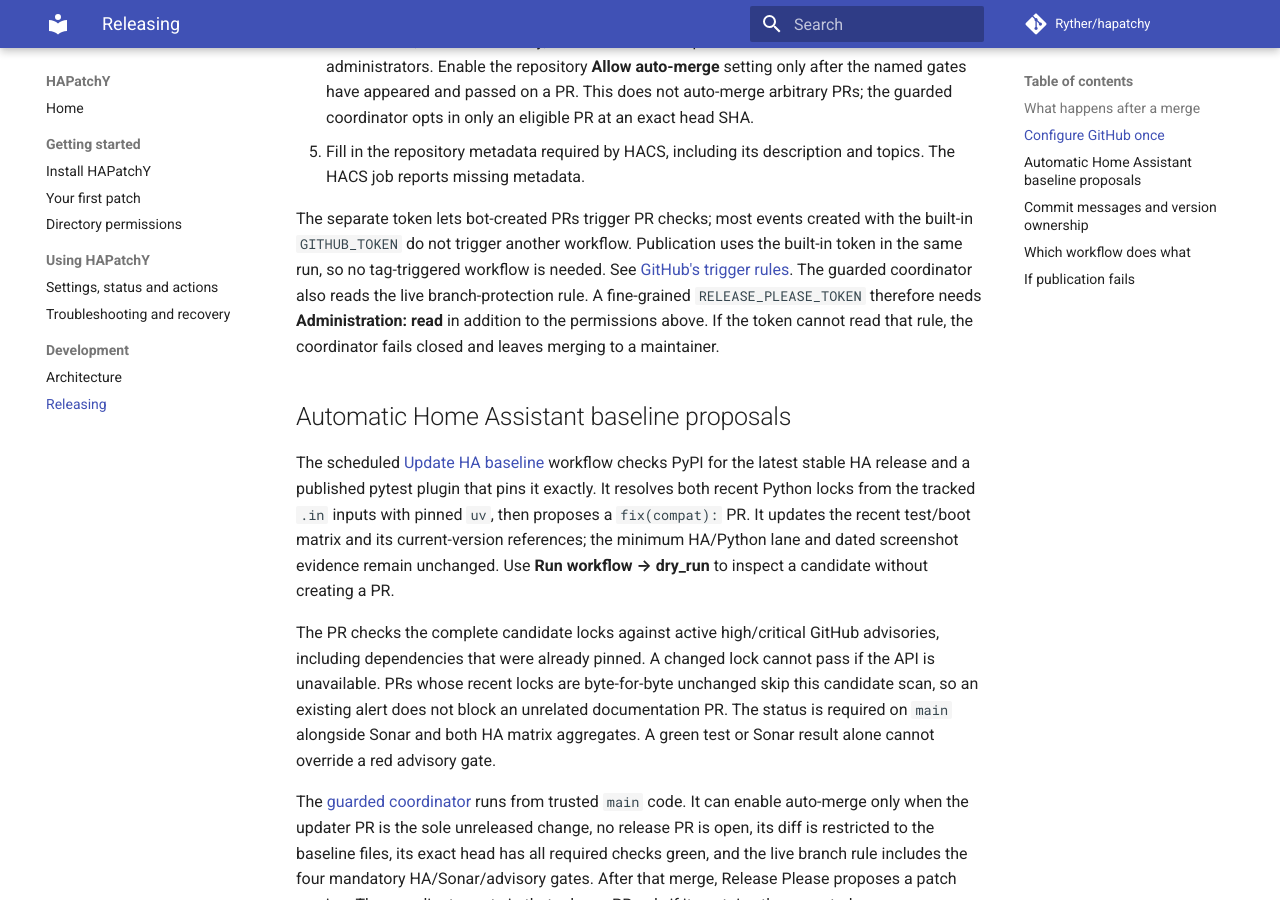
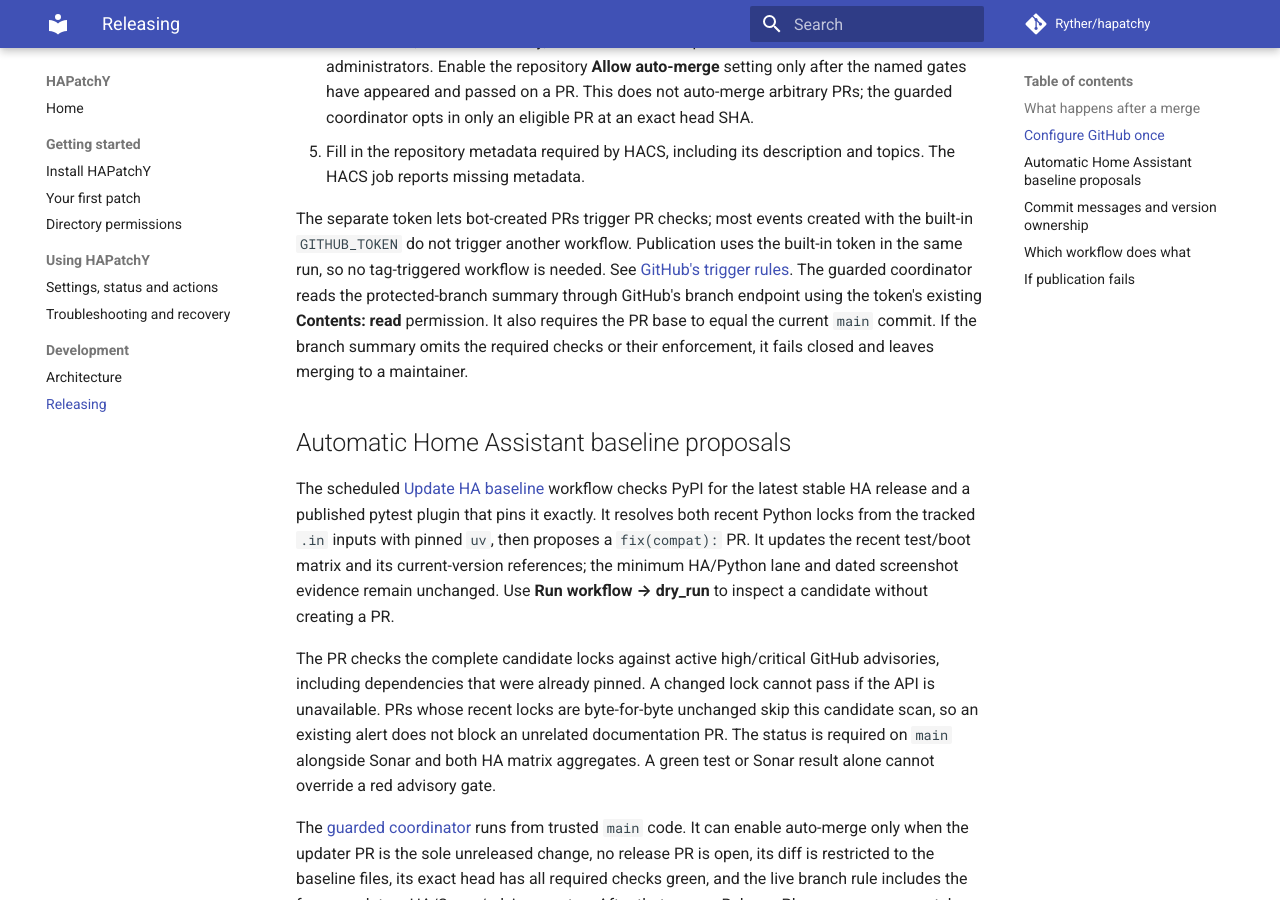
Before and after one commit to Ryther/hapatchy, an MkDocs documentation site: the page built from docs/releasing.md, in a window 1280 px wide and 900 px high, scrolled down 1983 px. Built offline with MkDocs 1.6.1 and Material for MkDocs 9.7.7, drawn with Linux system fonts in a browser that asks for light colours; comment, search, counter and statistics services are not loaded.

Commit message:
fix(ci): inspect public branch summary for auto-merge (#63)

```diff
--- a/docs/releasing.md
+++ b/docs/releasing.md
@@ -87,10 +87,11 @@
 with the built-in `GITHUB_TOKEN` do not trigger another workflow. Publication
 uses the built-in token in the same run, so no tag-triggered workflow is needed.
 See [GitHub's trigger rules](https://docs.github.com/en/actions/how-tos/write-workflows/choose-when-workflows-run/trigger-a-workflow).
-The guarded coordinator also reads the live branch-protection rule. A fine-grained
-`RELEASE_PLEASE_TOKEN` therefore needs **Administration: read** in addition to
-the permissions above. If the token cannot read that rule, the coordinator fails
-closed and leaves merging to a maintainer.
+The guarded coordinator reads the protected-branch summary through GitHub's
+branch endpoint using the token's existing **Contents: read** permission. It
+also requires the PR base to equal the current `main` commit. If the branch
+summary omits the required checks or their enforcement, it fails closed and
+leaves merging to a maintainer.
 
 ## Automatic Home Assistant baseline proposals
 
```
Also changed, not shown: 2 other files.
